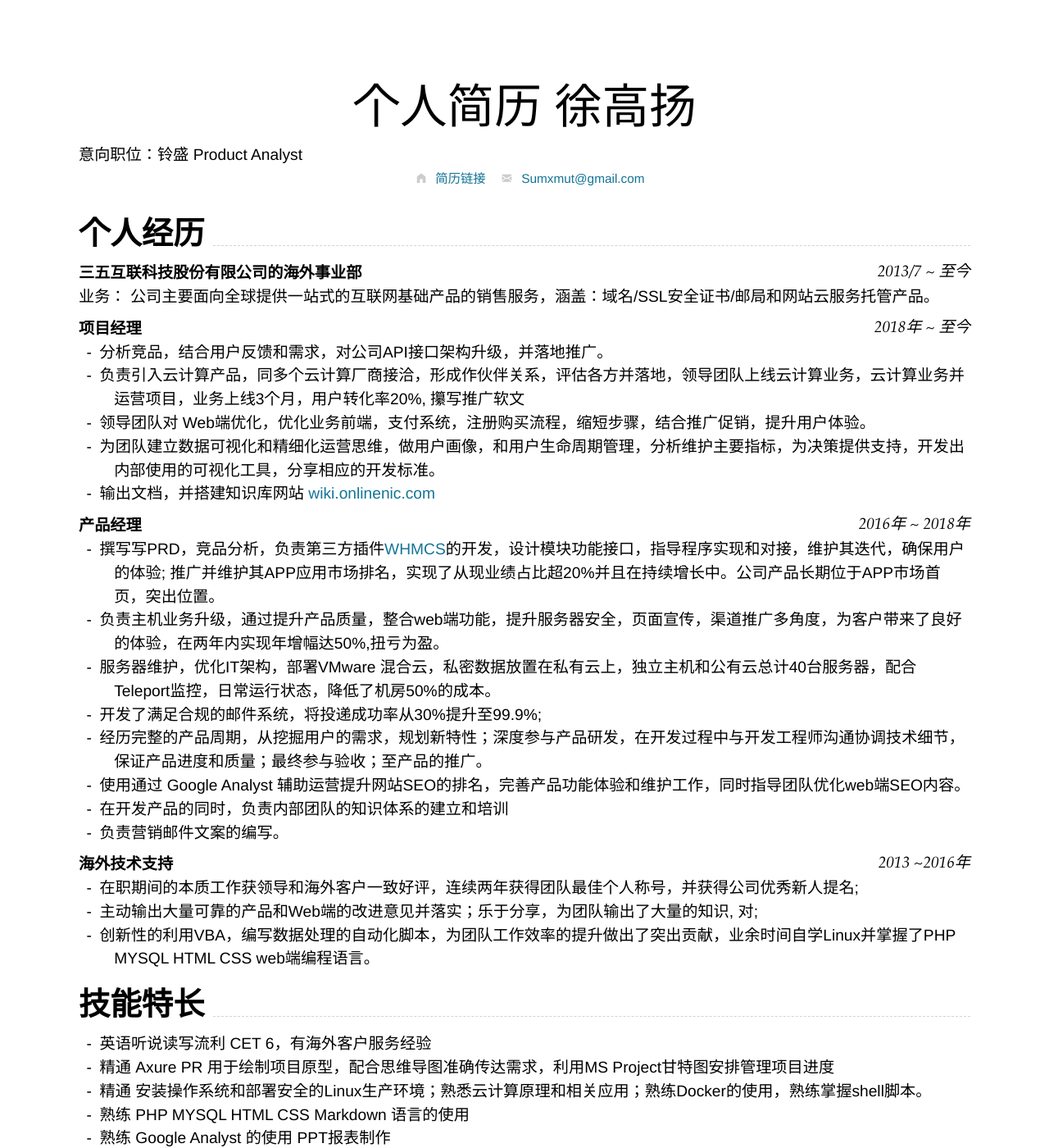
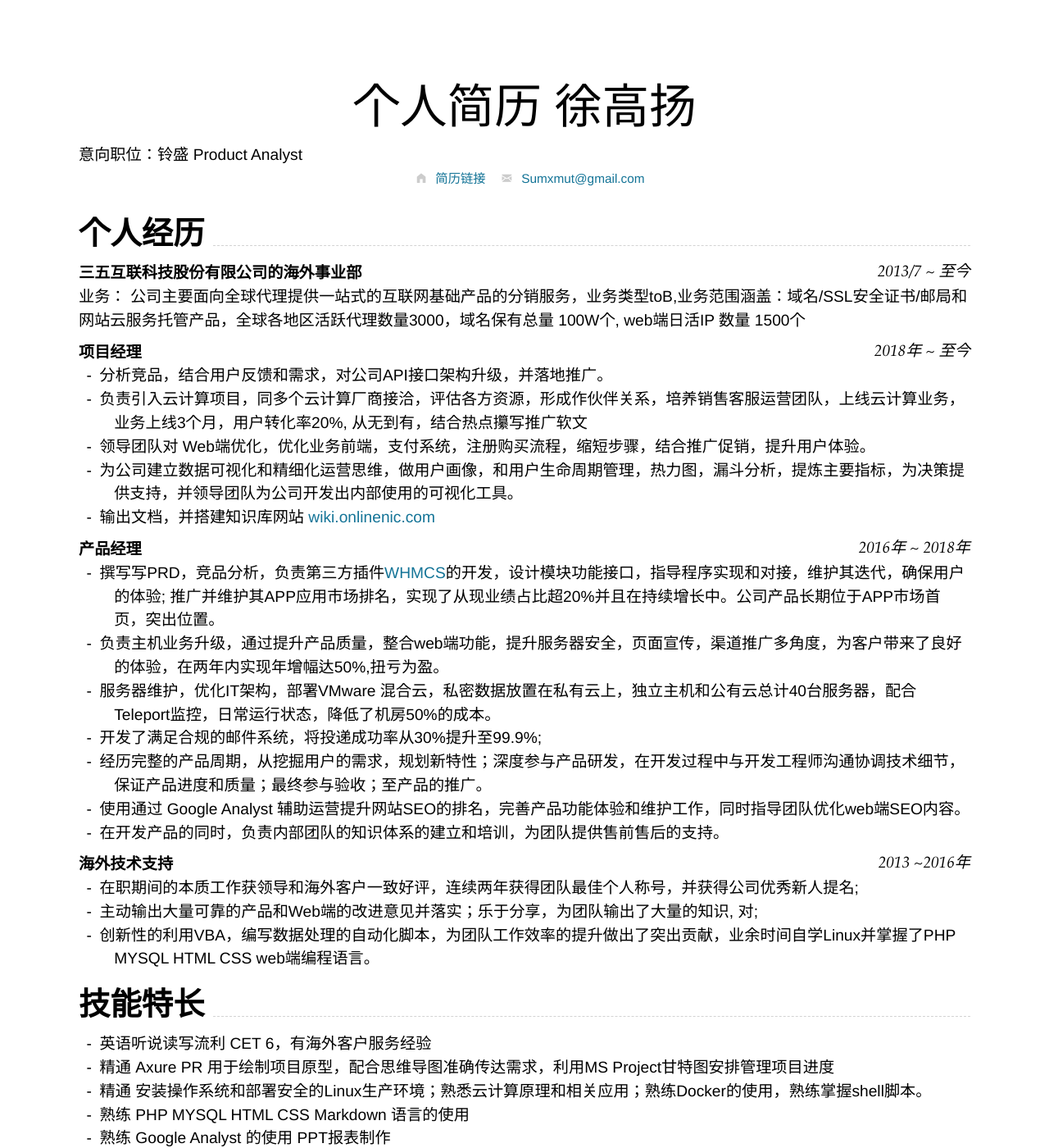
Before and after one commit to topgg/topgg.github.io, a Jekyll site: the page built from index.md, in a window 1280 px wide and 1400 px high. Shown: the whole window at 82% size. Built offline with Jekyll 4.4.1, drawn with Linux system fonts in a browser that asks for light colours; nearby versions of some CDN libraries; some of the changed text lies outside the part shown.

Commit message:
Update index.md

```diff
--- a/index.md
+++ b/index.md
@@ -27,14 +27,14 @@ Supported arguments:
 
 ###  **三五互联科技股份有限公司的海外事业部** `2013/7 ~ 至今`
 
-业务： 公司主要面向全球提供一站式的互联网基础产品的销售服务，涵盖：域名/SSL安全证书/邮局和网站云服务托管产品。
+业务： 公司主要面向全球代理提供一站式的互联网基础产品的分销服务，业务类型toB,业务范围涵盖：域名/SSL安全证书/邮局和网站云服务托管产品，全球各地区活跃代理数量3000，域名保有总量 100W个, web端日活IP 数量 1500个
 
 ### **项目经理** `2018年 ~ 至今`
 
 - 分析竞品，结合用户反馈和需求，对公司API接口架构升级，并落地推广。
-- 负责引入云计算产品，同多个云计算厂商接洽，形成作伙伴关系，评估各方并落地，领导团队上线云计算业务，云计算业务并运营项目，业务上线3个月，用户转化率20%, 攥写推广软文
+- 负责引入云计算项目，同多个云计算厂商接洽，评估各方资源，形成作伙伴关系，培养销售客服运营团队，上线云计算业务，业务上线3个月，用户转化率20%, 从无到有，结合热点攥写推广软文
 - 领导团队对 Web端优化，优化业务前端，支付系统，注册购买流程，缩短步骤，结合推广促销，提升用户体验。
-- 为团队建立数据可视化和精细化运营思维，做用户画像，和用户生命周期管理，分析维护主要指标，为决策提供支持，开发出内部使用的可视化工具，分享相应的开发标准。
+- 为公司建立数据可视化和精细化运营思维，做用户画像，和用户生命周期管理，热力图，漏斗分析，提炼主要指标，为决策提供支持，并领导团队为公司开发出内部使用的可视化工具。
 - 输出文档，并搭建知识库网站 [wiki.onlinenic.com ](wiki.onlinenic.com)
 
 ### **产品经理** `2016年 ~ 2018年`
@@ -45,8 +45,8 @@ Supported arguments:
 - 开发了满足合规的邮件系统，将投递成功率从30%提升至99.9%;
 - 经历完整的产品周期，从挖掘用户的需求，规划新特性；深度参与产品研发，在开发过程中与开发工程师沟通协调技术细节，保证产品进度和质量；最终参与验收；至产品的推广。
 - 使用通过 Google Analyst 辅助运营提升网站SEO的排名，完善产品功能体验和维护工作，同时指导团队优化web端SEO内容。
-- 在开发产品的同时，负责内部团队的知识体系的建立和培训
-- 负责营销邮件文案的编写。
+- 在开发产品的同时，负责内部团队的知识体系的建立和培训，为团队提供售前售后的支持。
+
 
 ### **海外技术支持** `2013 ~2016年 `
 
@@ -84,6 +84,15 @@ C语言 模拟电路，数字电路，单片机，光学工程, 计算机科学,
 
 ####
 
+## 自我评价
+
+7年互联网行业B端、C端产品工作经验，在职期间孵化多个产品，现已公司的核心竞争力。丰富的项目经验让我从市场分析、竞品分析、用户研究、需求确认、产品定位分析、产品原型、PRD撰写、资源协调、上线后运营工作、产品改进规划等环节能够较好的掌控。对商业机会有一定的预见性判断，能够结合现有资源，提出相应的项目和方案。在项目管理方面，我善于沟通、能够配合各部门需求，带领团队团队协作，达成目标。
+
+我对待工作认真负责，能够主动学习所需的要的知识，了解不同各行各业，为工作提供创新和创造的动力。
+爱音乐，爱科技，爱读书，爱运动，喜欢接触新鲜事物，不断扩充行业知识和背景，热爱汽车，新能源，物联网人工智能领域，树莓派玩家。
+熟练使用Axure、office、幕布、MS Project 等策划工具来提高自己的生产力，PHP、MYSQL语言及Linux系统。
+期待未来在一个开放自由平等默契的团队，为社会公司创造更有价值的产品。
+
 ##
 
 <!-- ### Footer
```
Also changed, not shown: other parts of index.md (+1 -1 lines).
